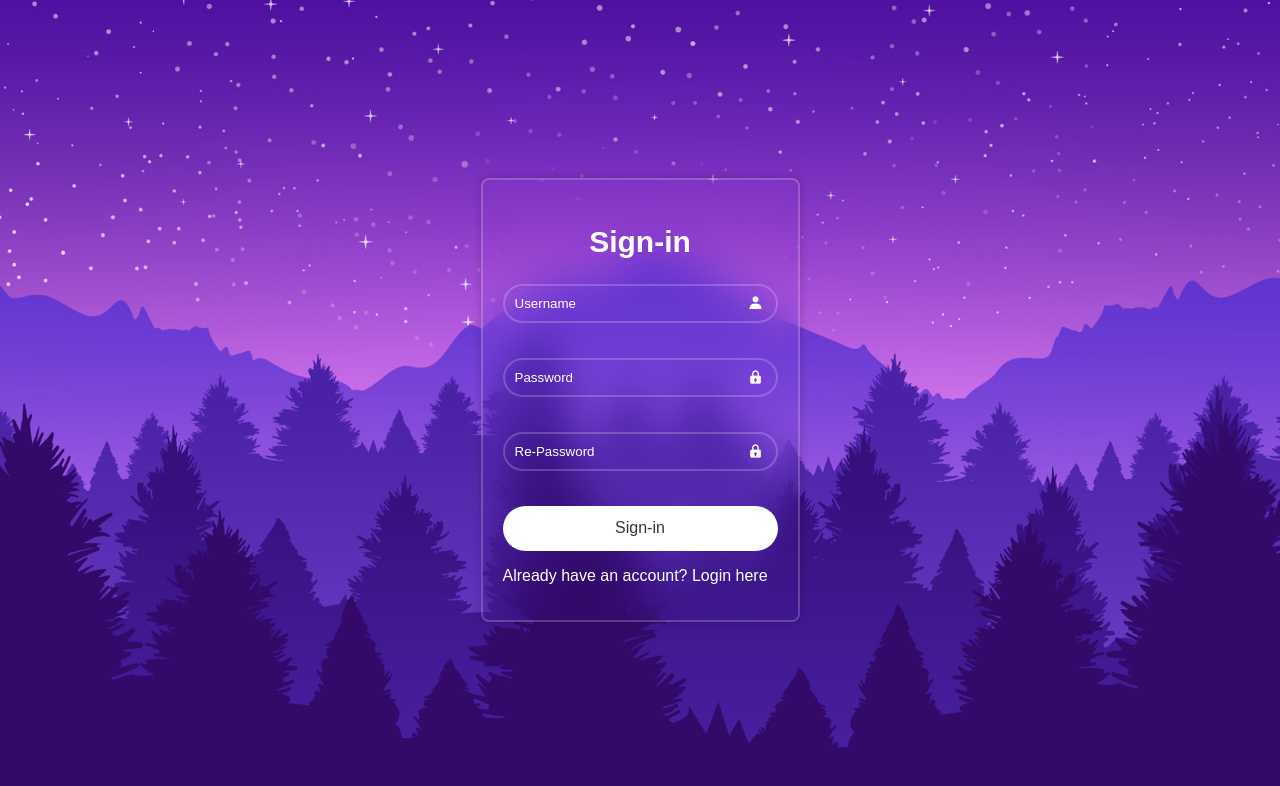
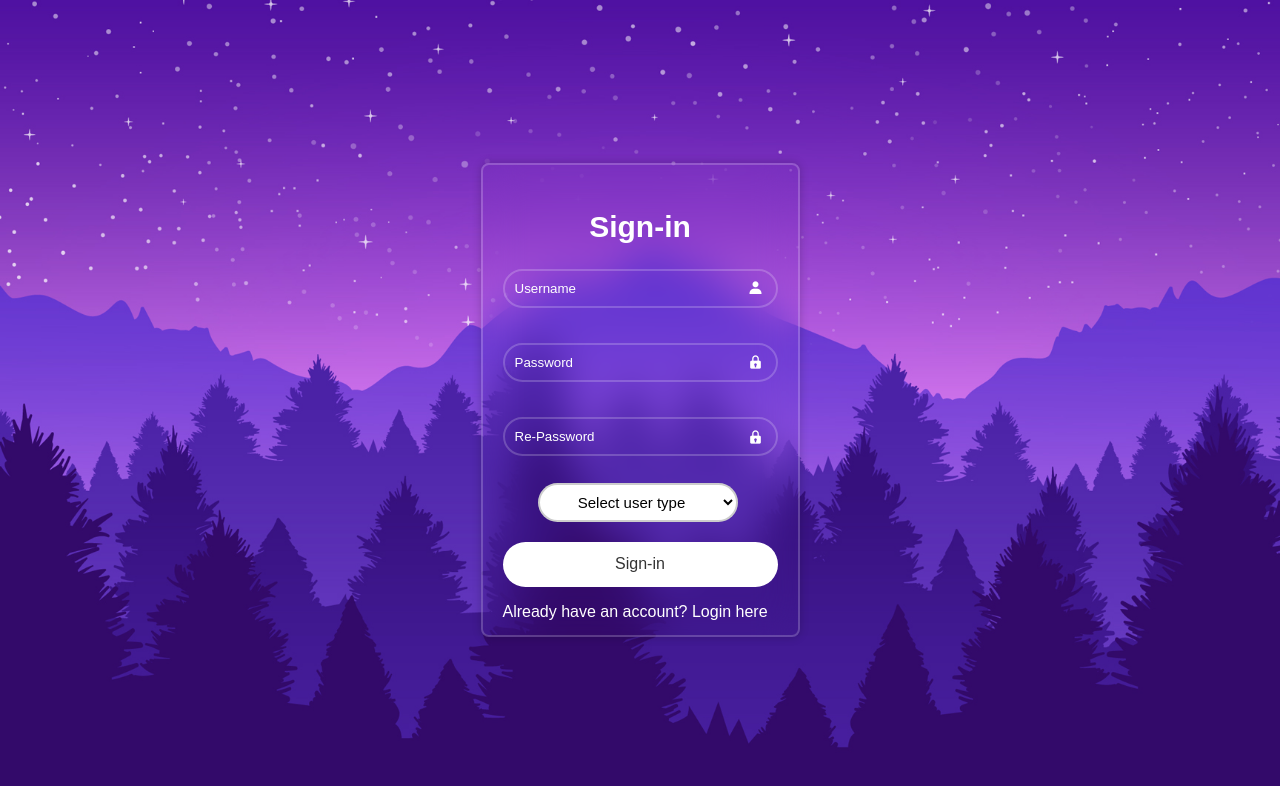
Before and after one commit to mihai337/proiect, a Flask app: page /sign-in in a window 1280 px wide. Shown: the top 786 px of the page. Run offline with Flask 3, Linux system fonts and the light colour scheme.

Commit message:
gata si drop menu, +errori

```diff
--- a/templates/signin.html
+++ b/templates/signin.html
@@ -28,7 +28,7 @@
             backdrop-filter: blur(20px);
             padding: 30px 40px;
             width: 275px;
-            height:400px;
+            height:430px;
             border-radius: 8px;
             color: #fff;
             padding: 20px;
@@ -98,6 +98,26 @@
             text-decoration: underline;
         }
 
+        #re-password {
+            margin-bottom: 0;
+        }
+        #re-password-icon{
+            bottom:27px;
+        }
+
+        .user-type-container select {
+            width: 200px;
+            text-align: center;
+            margin-bottom: 20px;
+            margin-left: 35px;
+            padding: 8px;
+            border-radius: 30px;
+            border: 2px solid rgba(0, 0, 0, 0.2);
+            background-color: #fff;
+            color: #000;
+            font-size: 15px;
+        }
+
     </style>
 </head>
 
@@ -117,7 +137,14 @@
             <label for="re-password" style="display: none;">Re-Password:</label>
             <input type="password" id="re-password" name="re-password"placeholder="Re-Password" required>
             <i class='bx bxs-lock' id="re-password-icon"></i>
-
+            <div class="user-type-container">
+            <label for="user-type"></label>
+            <select id="user-type" name="user-type" required>
+                <option value="" disabled selected>Select user type</option>
+                <option value="admin">Admin</option>
+                <option value="user">User</option>
+            </select>
+            </div>
             <button type="button" onclick="signin()">Sign-in</button>
             <p>Already have an account? <a href="/login" class="login-link">Login here</a></p>
         </form>
```
Also changed, not shown: templates/proiect.html (+9 -5 lines). Lines whose indentation alone changed are shown as unchanged.
